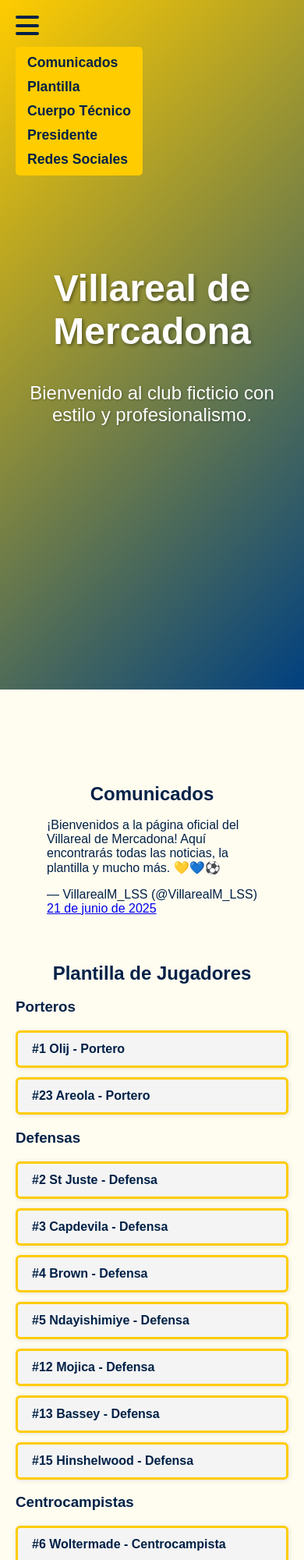
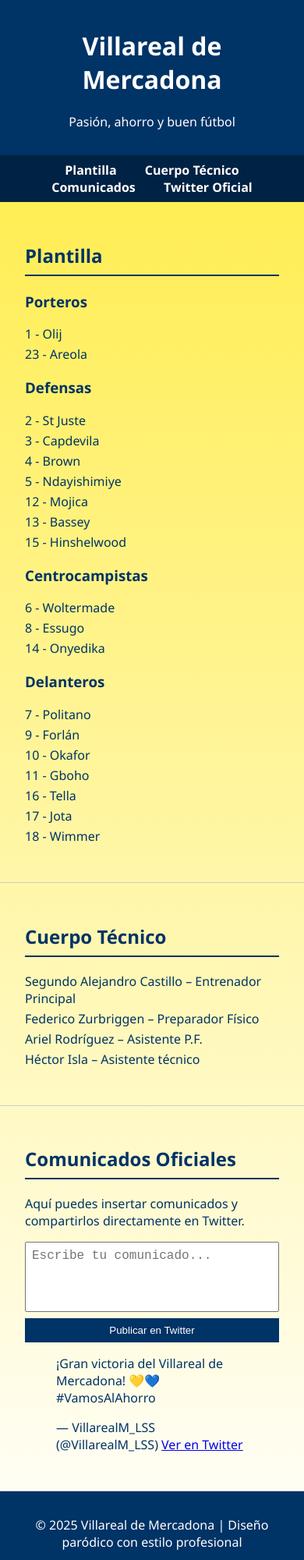
Before and after one commit to adrigomeez/villareal-mercadona, a plain HTML site: page index.html in a window 390 px wide. Shown: the top 2000 px of the page at 78% size. Drawn offline with Linux system fonts and the light colour scheme.

Commit message:
Update index.html

```diff
--- a/index.html
+++ b/index.html
@@ -2,236 +2,180 @@
 <html lang="es">
 <head>
   <meta charset="UTF-8" />
-  <meta name="viewport" content="width=device-width, initial-scale=1" />
+  <meta name="viewport" content="width=device-width, initial-scale=1.0"/>
   <title>Villareal de Mercadona</title>
   <style>
     body {
-      font-family: Arial, sans-serif;
-      background: #fffcf0;
-      color: #002147;
-      scroll-behavior: smooth;
-      margin: 0; padding: 0;
+      margin: 0;
+      font-family: 'Segoe UI', Tahoma, Geneva, Verdana, sans-serif;
+      background-color: #fefefe;
+      color: #003366;
+      background: linear-gradient(to bottom, #ffeb3b 0%, #ffffff 100%);
+      overflow-y: scroll;
     }
-    #menu-btn {
-      position: fixed;
-      top: 20px;
-      left: 20px;
-      width: 30px;
-      height: 25px;
-      cursor: default; /* no clicable */
-      z-index: 2001;
+
+    header {
+      background-color: #003366;
+      color: #fff;
+      padding: 1rem;
+      text-align: center;
+    }
+
+    nav {
+      background-color: #002244;
+      color: white;
+      padding: 0.5rem;
+      text-align: center;
+    }
+
+    nav a {
+      color: white;
+      text-decoration: none;
+      margin: 0 1rem;
+      font-weight: bold;
+    }
+
+    section {
+      padding: 2rem;
+      border-bottom: 1px solid #ccc;
+    }
+
+    h2 {
+      color: #003366;
+      border-bottom: 2px solid #003366;
+      padding-bottom: 0.5rem;
+    }
+
+    ul {
+      list-style: none;
+      padding-left: 0;
+    }
+
+    ul li {
+      margin: 0.25rem 0;
+    }
+
+    footer {
+      background-color: #003366;
+      color: white;
+      text-align: center;
+      padding: 1rem;
+    }
+
+    .twitter-embed {
+      margin: 1rem 0;
+    }
+
+    .comunicado-input {
+      margin-top: 1rem;
       display: flex;
       flex-direction: column;
-      justify-content: space-between;
     }
-    #menu-btn div {
-      width: 100%;
-      height: 4px;
-      background: #002147;
-      border-radius: 2px;
+
+    .comunicado-input textarea {
+      resize: none;
+      padding: 0.5rem;
+      margin-bottom: 0.5rem;
+      font-size: 1rem;
     }
-    nav {
-      position: fixed;
-      top: 60px;
-      left: 20px;
-      background: #ffcc00;
-      padding: 10px 15px;
-      border-radius: 5px;
-      z-index: 2000;
-      display: flex;
-      flex-direction: column;
-      gap: 10px;
-    }
-    nav a {
-      color: #002147;
-      font-weight: bold;
-      font-size: 1.1rem;
-      text-decoration: none;
-    }
-    nav a:hover {
-      text-decoration: underline;
-    }
-    #welcome-screen {
-      height: 100vh;
-      background: linear-gradient(135deg, #ffcc00 0%, #004080 100%);
-      display: flex;
-      flex-direction: column;
-      justify-content: center;
-      align-items: center;
-      color: white;
-      text-align: center;
-      padding: 20px;
-    }
-    #welcome-screen h1 {
-      font-size: 3rem;
-      margin-bottom: 0.3em;
-      font-weight: bold;
-      text-shadow: 2px 2px 4px rgba(0,0,0,0.4);
-    }
-    #welcome-screen p {
-      font-size: 1.5rem;
-      max-width: 600px;
-      text-shadow: 1px 1px 3px rgba(0,0,0,0.3);
-      margin-bottom: 1.5em;
-    }
-    main {
-      max-width: 900px;
-      margin: auto;
-      padding: 40px 20px 80px;
-    }
-    h2 {
-      color: #002147;
-      margin-bottom: 0.7em;
-      text-align: center;
-    }
-    section {
-      margin-bottom: 60px;
-    }
-    /* Tarjetas plantilla y técnico */
-    .jugadores, .tecnico {
-      display: flex;
-      flex-wrap: wrap;
-      justify-content: center;
-      gap: 12px;
-    }
-    .card {
-      background-color: #f4f4f4;
-      border: 3px solid #ffcc00;
-      padding: 12px 18px;
-      width: 220px;
-      border-radius: 6px;
-      font-weight: bold;
-      color: #002147;
-      box-shadow: 1px 1px 6px rgba(0,0,0,0.1);
-    }
-    .tweet-btn {
-      background: #1da1f2;
+
+    .comunicado-input button {
+      background-color: #003366;
       color: white;
       border: none;
-      padding: 8px 14px;
-      border-radius: 5px;
+      padding: 0.5rem;
       cursor: pointer;
-      font-weight: bold;
-      font-size: 0.9rem;
-      margin-top: 8px;
-      display: inline-block;
-      text-decoration: none;
-      user-select: none;
     }
-    .tweet-btn:hover {
-      background: #0d95e8;
-    }
-    .redes-sociales {
-      display: flex;
-      justify-content: center;
-      gap: 25px;
-      font-size: 1.8rem;
-      margin-top: 10px;
-    }
-    .redes-sociales a {
-      color: #002147;
-      text-decoration: none;
-      transition: color 0.3s;
-    }
-    .redes-sociales a:hover {
-      color: #ffcc00;
-    }
-    @media (max-width: 600px) {
-      .card {
-        width: 100%;
-      }
+
+    .comunicado-input button:hover {
+      background-color: #002244;
     }
   </style>
 </head>
 <body>
+  <header>
+    <h1>Villareal de Mercadona</h1>
+    <p>Pasión, ahorro y buen fútbol</p>
+  </header>
 
-  <div id="menu-btn" aria-label="Menú (no funcional)">
-    <div></div>
-    <div></div>
-    <div></div>
-  </div>
-
-  <nav aria-label="Navegación principal">
+  <nav>
+    <a href="#plantilla">Plantilla</a>
+    <a href="#cuerpo-tecnico">Cuerpo Técnico</a>
     <a href="#comunicados">Comunicados</a>
-    <a href="#plantilla">Plantilla</a>
-    <a href="#tecnico">Cuerpo Técnico</a>
-    <a href="#presidente">Presidente</a>
-    <a href="#redes">Redes Sociales</a>
+    <a href="https://twitter.com/VillarealM_LSS" target="_blank">Twitter Oficial</a>
   </nav>
 
-  <section id="welcome-screen" role="main" aria-label="Pantalla de bienvenida">
-    <h1>Villareal de Mercadona</h1>
-    <p>Bienvenido al club ficticio con estilo y profesionalismo.</p>
+  <section id="plantilla">
+    <h2>Plantilla</h2>
+
+    <h3>Porteros</h3>
+    <ul>
+      <li>1 - Olij</li>
+      <li>23 - Areola</li>
+    </ul>
+
+    <h3>Defensas</h3>
+    <ul>
+      <li>2 - St Juste</li>
+      <li>3 - Capdevila</li>
+      <li>4 - Brown</li>
+      <li>5 - Ndayishimiye</li>
+      <li>12 - Mojica</li>
+      <li>13 - Bassey</li>
+      <li>15 - Hinshelwood</li>
+    </ul>
+
+    <h3>Centrocampistas</h3>
+    <ul>
+      <li>6 - Woltermade</li>
+      <li>8 - Essugo</li>
+      <li>14 - Onyedika</li>
+    </ul>
+
+    <h3>Delanteros</h3>
+    <ul>
+      <li>7 - Politano</li>
+      <li>9 - Forlán</li>
+      <li>10 - Okafor</li>
+      <li>11 - Gboho</li>
+      <li>16 - Tella</li>
+      <li>17 - Jota</li>
+      <li>18 - Wimmer</li>
+    </ul>
   </section>
 
-  <main id="main-content" tabindex="-1">
+  <section id="cuerpo-tecnico">
+    <h2>Cuerpo Técnico</h2>
+    <ul>
+      <li>Segundo Alejandro Castillo – Entrenador Principal</li>
+      <li>Federico Zurbriggen – Preparador Físico</li>
+      <li>Ariel Rodríguez – Asistente P.F.</li>
+      <li>Héctor Isla – Asistente técnico</li>
+    </ul>
+  </section>
 
-    <section id="comunicados" tabindex="0">
-      <h2>Comunicados</h2>
+  <section id="comunicados">
+    <h2>Comunicados Oficiales</h2>
 
-      <!-- Comunicado Bienvenida -->
-      <blockquote class="twitter-tweet" data-lang="es">
-        <p lang="es" dir="ltr">¡Bienvenidos a la página oficial del Villareal de Mercadona! Aquí encontrarás todas las noticias, la plantilla y mucho más. 💛💙⚽️</p>&mdash; VillarealM_LSS (@VillarealM_LSS) <a href="https://twitter.com/VillarealM_LSS/status/0000000000000000000">21 de junio de 2025</a>
+    <p>Aquí puedes insertar comunicados y compartirlos directamente en Twitter.</p>
+
+    <div class="comunicado-input">
+      <textarea rows="4" placeholder="Escribe tu comunicado..."></textarea>
+      <button onclick="window.open('https://twitter.com/intent/tweet?text=' + encodeURIComponent(document.querySelector('textarea').value), '_blank')">Publicar en Twitter</button>
+    </div>
+
+    <div class="twitter-embed">
+      <blockquote class="twitter-tweet">
+        <p lang="es" dir="ltr">¡Gran victoria del Villareal de Mercadona! 💛💙<br>#VamosAlAhorro</p>&mdash; VillarealM_LSS (@VillarealM_LSS)
+        <a href="https://twitter.com/VillarealM_LSS/status/1234567890123456789">Ver en Twitter</a>
       </blockquote>
+    </div>
+  </section>
 
-      <script async src="https://platform.twitter.com/widgets.js" charset="utf-8"></script>
-    </section>
+  <footer>
+    <p>&copy; 2025 Villareal de Mercadona | Diseño paródico con estilo profesional</p>
+  </footer>
 
-    <section id="plantilla" tabindex="0">
-      <h2>Plantilla de Jugadores</h2>
-
-      <h3>Porteros</h3>
-      <div class="jugadores">
-        <div class="card">#1 Olij - Portero</div>
-        <div class="card">#23 Areola - Portero</div>
-      </div>
-
-      <h3>Defensas</h3>
-      <div class="jugadores">
-        <div class="card">#2 St Juste - Defensa</div>
-        <div class="card">#3 Capdevila - Defensa</div>
-        <div class="card">#4 Brown - Defensa</div>
-        <div class="card">#5 Ndayishimiye - Defensa</div>
-        <div class="card">#12 Mojica - Defensa</div>
-        <div class="card">#13 Bassey - Defensa</div>
-        <div class="card">#15 Hinshelwood - Defensa</div>
-      </div>
-
-      <h3>Centrocampistas</h3>
-      <div class="jugadores">
-        <div class="card">#6 Woltermade - Centrocampista</div>
-        <div class="card">#8 Essugo - Centrocampista</div>
-        <div class="card">#14 Onyedika - Centrocampista</div>
-      </div>
-
-      <h3>Delanteros</h3>
-      <div class="jugadores">
-        <div class="card">#7 Politano - Delantero</div>
-        <div class="card">#9 Forlán - Delantero</div>
-        <div class="card">#10 Okafor - Delantero</div>
-        <div class="card">#11 Gboho - Delantero</div>
-        <div class="card">#16 Tella - Delantero</div>
-        <div class="card">#17 Jota - Delantero</div>
-        <div class="card">#18 Wimmer - Delantero</div>
-      </div>
-    </section>
-
-    <section id="tecnico" tabindex="0">
-      <h2>Cuerpo Técnico</h2>
-      <div class="tecnico">
-        <div class="card">Entrenador Principal: Alejandro Castillo</div>
-        <div class="card">Preparador Físico: Federico Zurbriggen</div>
-        <div class="card">Asistente Preparador Físico: Ariel Rodríguez</div>
-        <div class="card">Asistente Técnico: Héctor Isla</div>
-      </div>
-    </section>
-
-    <section id="presidente" tabindex="0">
-      <h2>Presidente</h2>
-      <p style="text-align:center; font-weight:bold;">Don Juan Pérez</p>
-    </section>
-
-    <section id="redes" tabindex="0">
-      <h2>Redes Sociales</h2>
-      <div class="redes-sociales">
-        <a href="https://twitter.com/villarealmercadona" target="_blank
+  <script async src="https://platform.twitter.com/widgets.js" charset="utf-8"></script>
+</body>
+</html>
```
